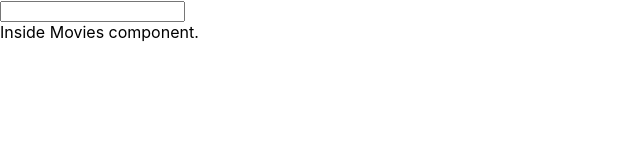
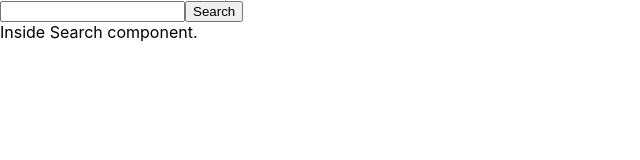
Before and after one commit to OlesyaMiller/shopify-project, a React (Create React App) app: page / in a window 1280 px wide. Shown: the top 160 px of the page, without its empty margins (0-640 px from the left). Built offline with nearby package versions, Linux system fonts and the light colour scheme.

Commit message:
break the code into different components for single responsibility

```diff
--- a/src/App.js
+++ b/src/App.js
@@ -1,6 +1,9 @@
 import './App.css';
 import Movies from './components/Movies'
+import Search from './components/Search'
 import React, {Component} from 'react'
+
+const key = "2f7ff25f"
 
 class App extends Component {
 
@@ -9,17 +12,22 @@ class App extends Component {
     loading: false
   }
 
-  componentDidMount() {
-
+  fetchMovies = (query) => {
+    fetch(`http://www.omdbapi.com/?s=${query}&type=movie&apikey=${key}`)
+    .then(res => {return res.json()})
+    .then(data => this.setState({
+        movies: data.Search
+    }))
   }
 
   render() {
-  return (
-    <div>
-      <Movies />
-    </div>
-  )
-}
+    return (
+      <div>
+        <Search fetchMovies={this.fetchMovies}/>
+        <Movies loading={this.state.loading} movies={this.state.movies}/>
+      </div>
+    )
+  }
 }
 
 export default App;
--- a/src/components/Movies.js
+++ b/src/components/Movies.js
@@ -1,45 +1,10 @@
 import React, { Component } from 'react';
 
-const key = "2f7ff25f"
-
 class Movies extends Component {
-
-    state = {
-        movies: [],
-        query: "",
-        loading: true
-    }
-
-    fetchMovies = (query) => {
-        fetch(`http://www.omdbapi.com/?s=${query}&apikey=${key}`)
-        .then(res => {return res.json()})
-        .then(data => this.setState({
-            movies: data.Search
-        }))
-    }
-
-    componentDidUpdate(prevProps, prevState){
-    // shouldComponentUpdate(){
-        this.fetchMovies(this.state.query)
-    }
-
-    inputHandler = (e) => {
-        this.setState({
-            [e.target.name]: e.target.value
-        })
-    }
-
     render() {
-
-        // if (this.state.movies.length === 0) return null
-
         return (
             <div>
-                <form>
-                    <input name="query" type="text" value={this.state.query} onChange={this.inputHandler}/>
-                </form>
-                Inside Movies component.
-        {this.state.movies && (this.state.movies.map(movie => {return <p>Title:{movie.Title} Year of release: {movie.Year}</p>}))}
+                {this.props.movies && (this.props.movies.map(movie => {return <p>Title:{movie.Title} Year of release: {movie.Year}</p>}))}
             </div>
         );
     }
--- /dev/null
+++ b/src/components/Search.js
@@ -0,0 +1,55 @@
+import React, { Component } from 'react';
+
+class Search extends Component {
+
+    state = {
+        movies: [],
+        query: "",
+        loading: true
+    }
+
+    // fetchMovies = (query) => {
+    //     fetch(`http://www.omdbapi.com/?s=${query}&type=movie&apikey=${key}`)
+    //     .then(res => {return res.json()})
+    //     .then(data => this.setState({
+    //         movies: data.Search
+    //     }))
+    // }
+
+    // componentDidUpdate(prevProps, prevState){
+    // // shouldComponentUpdate(){
+    //     if (prevState !== this.state) {
+    //         this.fetchMovies(this.state.query)
+    //     }
+    // }
+
+    inputHandler = (e) => {
+        this.setState({
+            [e.target.name]: e.target.value
+        })
+    }
+
+    onSubmit = (e) => {
+        e.preventDefault()
+        this.props.fetchMovies(this.state.query)
+        this.setState({query: ""})
+    }
+
+    render() {
+
+        // if (this.state.movies.length === 0) return null
+
+        return (
+            <div>
+                <form onSubmit={this.onSubmit}>
+                    <input name="query" type="text" value={this.state.query} onChange={this.inputHandler}/>
+                    <input type="submit" value="Search"/>
+                </form>
+                Inside Search component.
+        {/* {this.state.movies && (this.state.movies.map(movie => {return <p>Title:{movie.Title} Year of release: {movie.Year}</p>}))} */}
+            </div>
+        );
+    }
+}
+
+export default Search;
```
Also changed, not shown: src/components/Movie.js (added, +11 -0 lines), src/components/Spinner.js (added), 1 other file (tests, documents, lock files or other folders).
